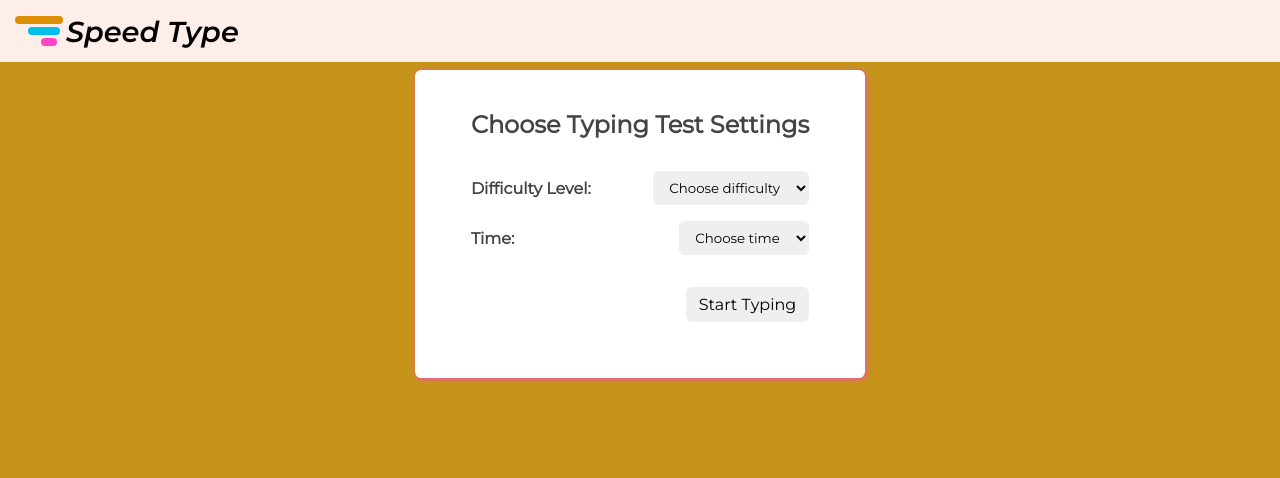
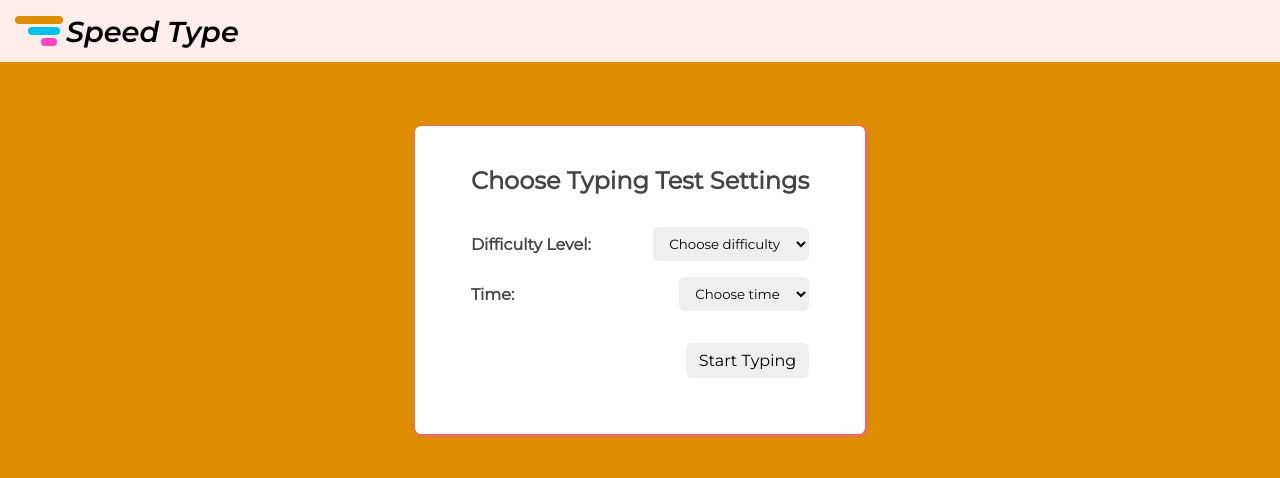
Before and after one commit to MikeyOnyedika/speed-type, a React (Create React App) app: page / in a window 1280 px wide. Shown: the top 478 px of the page. Built offline with nearby package versions, Linux system fonts and the light colour scheme.

Commit message:
bug fixes

```diff
--- a/src/App.css
+++ b/src/App.css
@@ -65,7 +65,8 @@ input {
 }
 
 
-.btn, select {
+.btn,
+select {
     padding-inline: var(--padding-inline-sm);
     padding-block: calc(var(--padding-block-sm));
 }
@@ -76,3 +77,9 @@ input:focus,
     outline-width: calc(var(--p1-sm) * 0.2);
     outline-style: solid
 }
+
+@media screen and (max-width: 500px) {
+    html {
+        font-size: 0.8rem;
+    }
+}
--- a/src/TypingTestPage/components/TypingTestPanel/index.js
+++ b/src/TypingTestPage/components/TypingTestPanel/index.js
@@ -348,7 +348,7 @@ const TypingTestPanel = ({ time, mode }) => {
                         </div>
                     </div>
 
-                    {state.showResult && <UserScore wpm={state.wpm} accuracy={state.accuracy} words={[state.correctWords.length, state.wrongWords.length]} letters={[state.correctLetters.length, state.wrongLetters.length]} />}
+                    {state.showResult && <UserScore wpm={state.wpm} accuracy={state.accuracy || 0} words={[state.correctWords.length, state.wrongWords.length]} letters={[state.correctLetters.length, state.wrongLetters.length]} />}
                 </div >)
             }
 
--- a/src/TypingTestPage/components/TypingTestSettings/index.js
+++ b/src/TypingTestPage/components/TypingTestSettings/index.js
@@ -27,13 +27,9 @@ const TypingTestSettings = ({ setMode, setTime: setT}) => {
     }, [errorMsg, time, difficulty, setMode, setT])
 
 
-
-
     return (
         <>
             <div className='typing-test-settings-wrapper'>
-                <div className="transparent-surface"></div>
-
                 <form className='typing-test-settings'>
                     <h2 className="title">Choose Typing Test Settings</h2>
                     <div className='form-control-group'>
--- a/src/TypingTestPage/components/TypingTestSettings/styles.css
+++ b/src/TypingTestPage/components/TypingTestSettings/styles.css
@@ -1,25 +1,14 @@
 .typing-test-settings-wrapper {
-    position: absolute;
-    top: 0;
-    right: 0;
-    left: 0;
-    bottom: 0;
     z-index: 3;
     display: flex;
     justify-content: center;
+    align-items: center;
     padding-block: var(--padding-block-sm);
     align-items: flex-start;
-}
+    width: 100%;
+    align-self: flex-start;
+    margin-top: 3rem;
 
-.transparent-surface {
-    background-color: var(--accent-clr);
-    position: absolute;
-    top: 0;
-    right: 0;
-    left: 0;
-    bottom: 0;
-    background-color: var(--secondary-clr);
-    opacity: 0.1;
 }
 
 .typing-test-settings {
@@ -33,8 +22,8 @@
     flex-direction: column;
     gap: calc(var(--gap) * 2);
     max-width: 30rem;
+    max-height: 100%;
     box-shadow: 1px 1px 5px var(--accent-clr);
-
 }
 
 .title {
@@ -74,3 +63,8 @@
     color: var(--red-clr);
     font-size: var(--font-size-reg);
 }
+
+@media screen and (max-width: 371px) {
+
+
+}
--- a/src/TypingTestPage/index.js
+++ b/src/TypingTestPage/index.js
@@ -26,8 +26,11 @@ const TypingTestPage = () => {
     <>
       <Header />
       <Main>
+        {/* displayed when game is not set */}
         {isGameSet || <TypingTestSettings setMode={setMode} setTime={setTime} />}
+        {/* displayed only when time and mode has been set */}
         {time && mode && <TypingTestPanel time={time} mode={mode} />}
+        {/* displayed when game is not set */}
         {!isGameSet || (<div className="go-to-settings">
           <button type='button' className="go-to-settings-btn btn" onClick={() => {
             setMode("")
```
